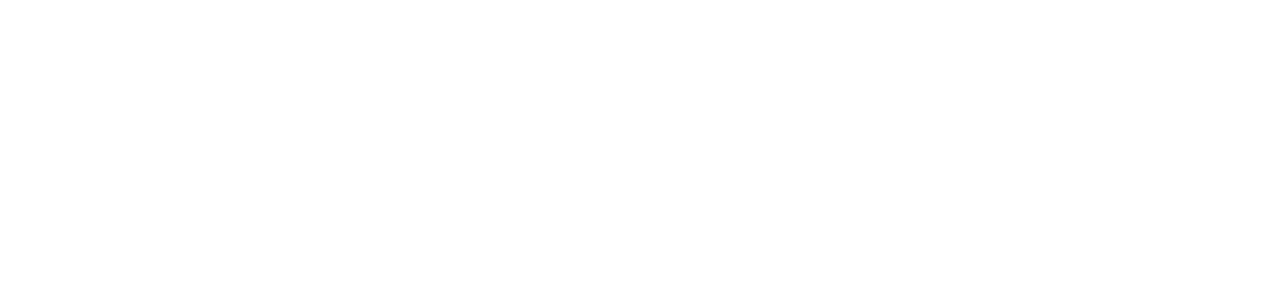
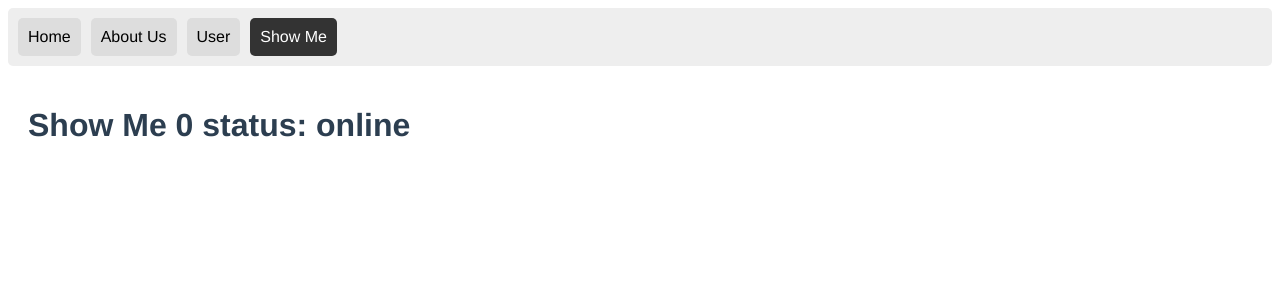
Before and after one commit to dwizzel-dev/vue3-test-1, a Vue app: page /#/show-me in a window 1280 px wide. Shown: the top 300 px of the page. Built offline with nearby package versions, Linux system fonts and the light colour scheme.

Commit message:
$store mutation observer from a component watch method with mapGetters

```diff
--- a/src/components/shared/TopNavigation.vue
+++ b/src/components/shared/TopNavigation.vue
@@ -5,6 +5,7 @@
         <li><router-link to="/" exact>Home</router-link></li>
         <li><router-link to="/about-us">About Us</router-link></li>
         <li><router-link to="/user">User</router-link></li>
+        <li><router-link to="/show-me">Show Me</router-link></li>
       </ul>
     </nav>
   </div>
--- a/src/components/views/AboutUs.vue
+++ b/src/components/views/AboutUs.vue
@@ -31,11 +31,6 @@
   },
   watch: {
     // watch for some injected object like $route
-    // on state change
-    $store() {
-      // call inner method
-      this.setPageTitle('-state');
-    },
   },
 };
 </script>
--- /dev/null
+++ b/src/components/views/ShowMe.vue
@@ -0,0 +1,47 @@
+<template>
+  <div class="about-us">
+    <top-navigation></top-navigation>
+    <h1>{{h1}} {{getVisits}} {{fullStatus}}</h1>
+  </div>
+</template>
+
+<script>
+
+import { mapGetters, mapActions } from 'vuex';
+import TopNavigation from '@/components/shared/TopNavigation';
+
+export default {
+  name: 'ShowMe',
+  components: { TopNavigation },
+  data() {
+    return {
+      h1: 'Show Me',
+      status: 'online',
+    };
+  },
+  computed: {
+    ...mapGetters([
+      'getVisits',
+    ]),
+    fullStatus() { // important: those cannot be arrow function because "this" will loose its scope
+      const str = 'status: ';
+      return str + this.status;
+    },
+  },
+  methods: {
+    ...mapActions([
+      'addVisit',
+    ]),
+  },
+  watch: {
+    getVisits() { // this observe the mutations of the getVisits from the vuex.$store
+      // eslint-disable-next-line
+      console.log('getVisits as Changed: ' + this.getVisits);
+    },
+  },
+};
+</script>
+
+<!-- Add "scoped" attribute to limit CSS to this component only -->
+<style scoped>
+</style>
--- a/src/router/index.js
+++ b/src/router/index.js
@@ -7,6 +7,7 @@
 import ViewHome from '@/components/views/Home';
 import ViewAboutUs from '@/components/views/AboutUs';
 import ViewUser from '@/components/views/User';
+import ViewShowMe from '@/components/views/ShowMe';
 
 Vue.use(VueRouter);
 
@@ -50,6 +51,15 @@
         },
       ],
     },
+    {
+      path: '/show-me',
+      name: 'ShowMe',
+      component: ViewShowMe,
+      meta: { // pass the meta via the router
+        title: 'Show Me',
+        description: 'show me page description',
+      },
+    },
   ],
 });
 
--- a/src/store/actions.js
+++ b/src/store/actions.js
@@ -11,8 +11,8 @@
 };
 
 const addVisitAsync = ({ commit, state }, obj) => {
-  // eslint-disable-next-line
   setTimeout(() => {
+    // eslint-disable-next-line
     console.log(state);
     commit('addVisit', obj.count);
   }, 2000);
```
